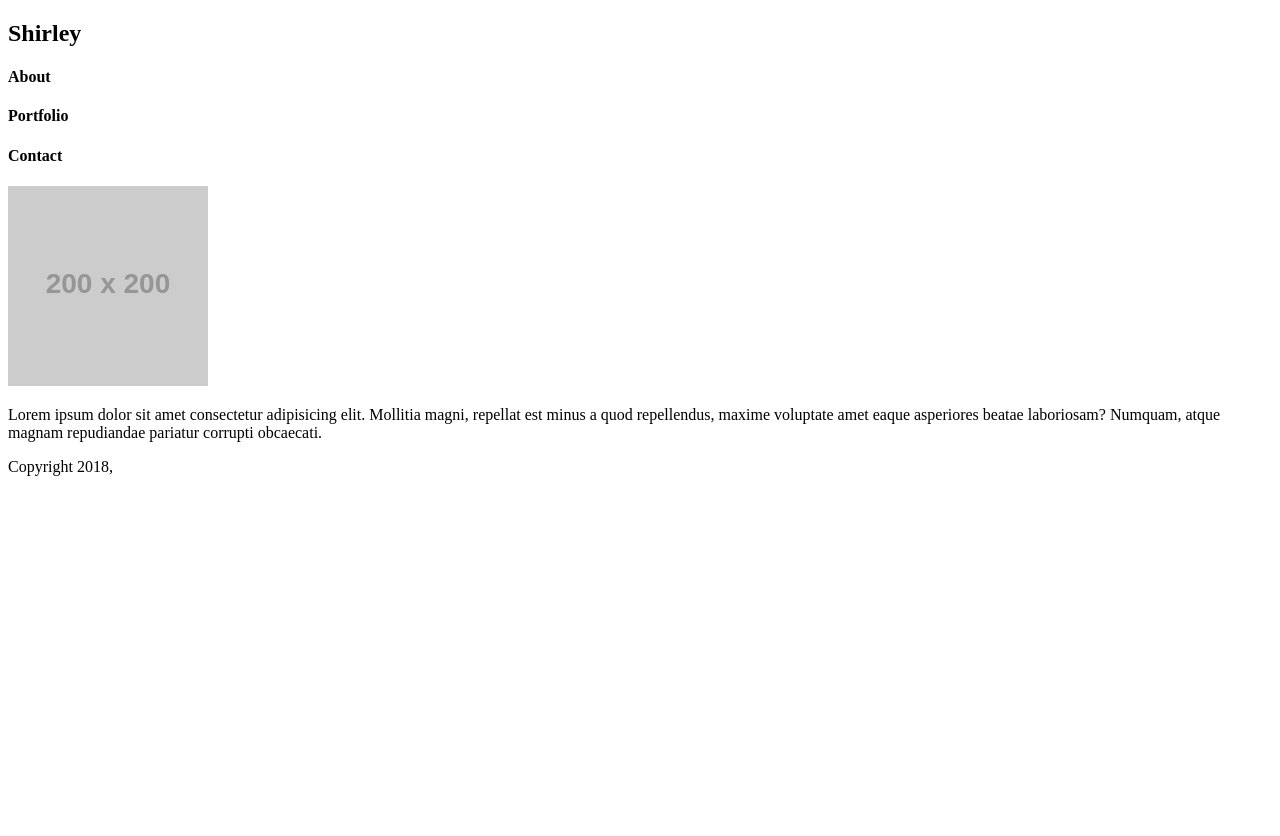
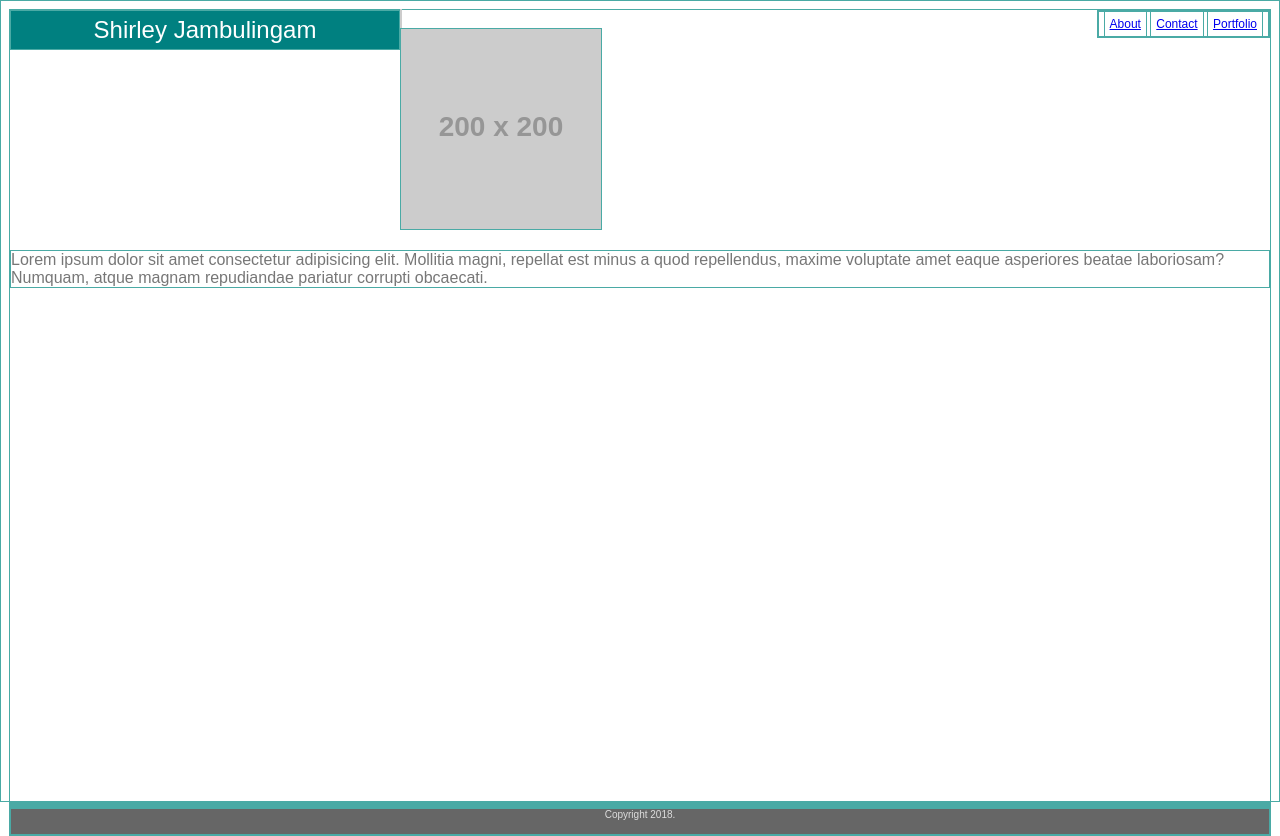
Before and after one commit to shirleyjambu/Basic-Portfolio, a plain HTML site: page index.html in a window 1280 px wide. Before the commit the page ends 800 px from the top, so only its background shows below. Drawn offline with Linux system fonts and the light colour scheme; placeholder pictures from the web are drawn by us.

Commit message:
added css

```diff
--- a/assets/css/style.css
+++ b/assets/css/style.css
@@ -0,0 +1,66 @@
+html{
+  height: 100%;
+}
+body{
+  font-family: Arial, 'Helvetica Neue', Helvetica, sans-serif;
+  background-color: #ffffff;
+  color: #777777;
+  position: relative;
+  min-height: 100%;
+  padding-bottom:25px;
+}
+
+*{
+  border: #4aaaa5 1px solid;
+}
+
+h1{
+  font-family: Georgia, 'Times New Roman', Times, serif;
+  color: #4aaaa5;
+}
+
+header{
+  background-color: #ffffff;
+  border: 1px #ccc solid;
+  display: inline;
+}
+
+footer{
+  position: absolute;
+  left: 0; right: 0; bottom: 0;
+  background-color: #666666;
+  border-top: 8px solid #4aaaa5;
+  height: 25px;
+  text-align: center;
+  color: #dddddd;
+  font-size: 10px;
+}
+
+nav{
+  background-color: #ffffff;
+  font-size: 12px;
+  color: #666666;
+  padding: 5px;
+}
+
+a{
+  padding: 5px;
+}
+
+.mainHeader{
+  float: left;
+  width: 30%;
+  background-color: teal;
+  font-size: 24px;
+  padding: 5px;
+  color: #ffffff;
+  text-align: center;
+}
+
+.linkHeader{
+  float: right;
+}
+.content{
+  background-color: #ffffff;
+  border:#dddddd;
+}
--- a/index.html
+++ b/index.html
@@ -5,20 +5,26 @@
   <meta name="viewport" content="width=device-width, initial-scale=1.0">
   <meta http-equiv="X-UA-Compatible" content="ie=edge">
   <title>About</title>
+  <link  rel="stylesheet" type="text/css" href="assets/css/style.css"/>
 </head>
 <body>
   <header>
-    <section><h1>Shirley</h1></section>
-    <section><h4>About</h4></section>
-    <section><h4>Portfolio</h4></section>
-    <section><h4>Contact</h4></section>
+    <section class="mainHeader">Shirley Jambulingam</section>
+    <section class="linkHeader">
+      <nav>
+        <a href="index.html">About</a>
+        <a href="contact.html">Contact</a>
+        <a href="portfolio.html">Portfolio</a>
+      </nav>
+    </section>
   </header>
-  <div>
+
+  <div class="content">
     <img src="http://via.placeholder.com/200" alt="">
     <p>Lorem ipsum dolor sit amet consectetur adipisicing elit. Mollitia magni, repellat est minus a quod repellendus, maxime voluptate amet eaque asperiores beatae laboriosam? Numquam, atque magnam repudiandae pariatur corrupti obcaecati.</p>
   </div>
   <footer>
-    Copyright 2018,
+    Copyright 2018.
   </footer>
 </body>
 </html>
```
Also changed, not shown: contact.html (+12 -4 lines), portfolio.html (+12 -4 lines).
